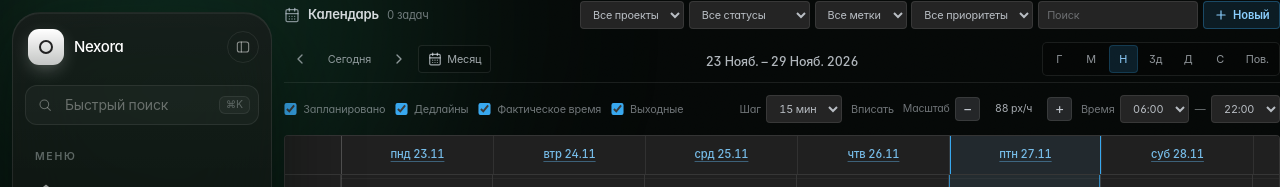
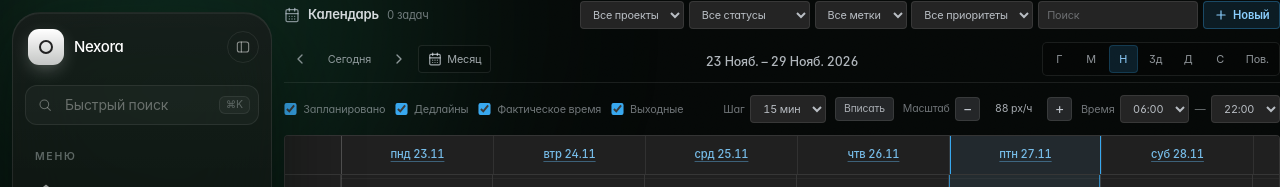
Before and after one commit to dequintalegione-boop/Nexora, a React (Vite) app: page /calendar in a window 1280 px wide. Shown: the top 187 px of the page. Built offline with nearby package versions, Linux system fonts and the light colour scheme.

Commit message:
style(calendar): highlight fit-to-window control

```diff
--- a/src/components/nexora/calendar-page.css
+++ b/src/components/nexora/calendar-page.css
@@ -1145,3 +1145,37 @@
     display: inline;
   }
 }
+
+
+.nexora-calendar-fit-button {
+  display: inline-flex;
+  min-height: 1.55rem;
+  align-items: center;
+  justify-content: center;
+  border: 1px solid var(--nexora-calendar-line);
+  border-radius: 4px;
+  background: #242628;
+  color: rgba(226, 232, 240, .7);
+  padding: .15rem .5rem;
+  font-size: .65rem;
+  transition: background 120ms ease, border-color 120ms ease, color 120ms ease;
+}
+
+.nexora-calendar-fit-button:hover,
+.nexora-calendar-fit-button[aria-pressed="true"] {
+  border-color: rgba(56, 168, 239, .38);
+  background: rgba(56, 168, 239, .12);
+  color: #a4d8ff;
+}
+
+.nexora-calendar-fit-button:focus-visible,
+.nexora-calendar-zoom button:focus-visible {
+  outline: 2px solid rgba(125, 211, 252, .9);
+  outline-offset: 2px;
+}
+
+@media (max-width: 640px) {
+  .nexora-calendar-fit-button {
+    min-height: 1.9rem;
+  }
+}
```
